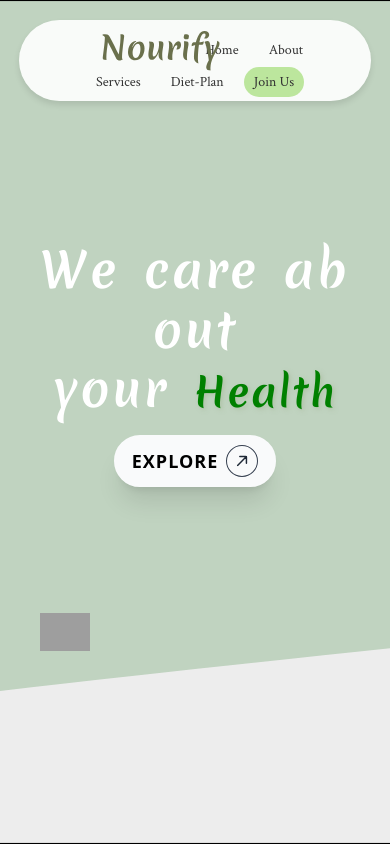
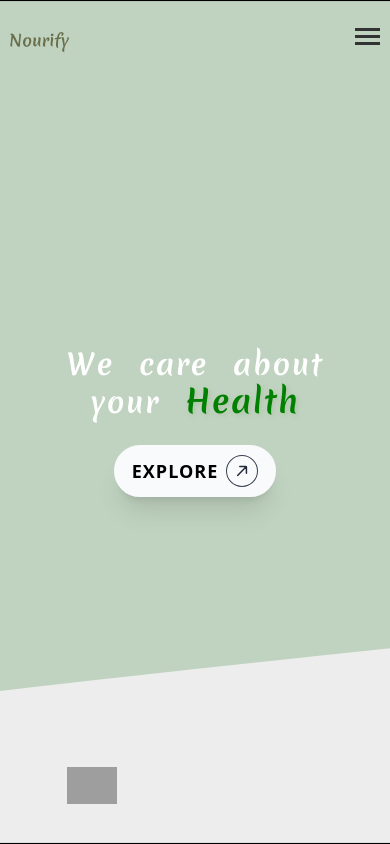
Before and after one commit to Architagarg1336/Nutrition, a React (Create React App) app in the folder client/: page / in a window 390 px wide. Shown: the top 844 px of the page. Built offline with nearby package versions, Linux system fonts and the light colour scheme; grey boxes are pictures that could not be loaded.

Commit message:
responsiveness added

```diff
--- a/client/src/components/Navbar.js
+++ b/client/src/components/Navbar.js
@@ -4,6 +4,7 @@ import './css/Navbar.css';
 
 function Navbar() {
   const [scrollPosition, setScrollPosition] = useState(0);
+  const [isMenuOpen, setIsMenuOpen] = useState(false);
 
   useEffect(() => {
     const handleScroll = () => {
@@ -21,24 +22,31 @@ function Navbar() {
     top: `${Math.max(4, 8 - scrollPosition / 4)}px`,
   };
 
+  const toggleMenu = () => {
+    setIsMenuOpen(!isMenuOpen);
+  };
+
   return (
     <header className="header">
-      <div className="logo-container">
+      <Link to="/">
+        <img src="./images/logo-no-background.svg" alt="Logo" className="logo" />
+      </Link>
+      <div className="hamburger" onClick={toggleMenu}>
+        <span></span>
+        <span></span>
+        <span></span>
       </div>
-      <nav className="navbar" style={navbarStyle}>
+      <nav className={`navbar ${isMenuOpen ? 'active' : ''}`} style={navbarStyle}>
         <div className="navbar-container">
           <ul className="nav-links">
-        <img src="./images/logo-no-background.svg" alt="Logo" className="logo" />
             <li><Link to="/">Home</Link></li>
             <li><Link to="/about">About</Link></li>
             <li><Link to="/services">Services</Link></li>
             <li><Link to="/diet-plan">Diet-Plan</Link></li>
-              <li><Link to="/login" className="login-button">Join Us</Link></li>
-
+            <li><Link to="/login" className="login-button">Join Us</Link></li>
           </ul>
         </div>
       </nav>
-
     </header>
   );
 }
--- a/client/src/components/css/LandingPage.css
+++ b/client/src/components/css/LandingPage.css
@@ -68,7 +68,7 @@
 }
 
 .typewriter-container .large-text {
-  font-size: 4rem;  /* Significantly increased size */
+  font-size: 4rem;
   font-family: "Merienda", cursive;
   display: inline-block;
 }
@@ -138,46 +138,63 @@
 }
 
 /* Media Queries */
+@media (max-width: 1200px) {
+  .typewriter-container {
+    font-size: 2.5rem;
+  }
+
+  .typewriter-container .large-text {
+    font-size: 3.5rem;
+  }
+
+  .landing-page-slogan {
+    font-size: 4rem;
+  }
+}
+
+@media (max-width: 992px) {
+  .typewriter-container {
+    font-size: 2.2rem;
+  }
+
+  .typewriter-container .large-text {
+    font-size: 3rem;
+  }
+
+  .landing-page-slogan {
+    font-size: 3.5rem;
+  }
+
+  .lemon-glass img {
+    width: 100px;
+  }
+}
+
 @media (max-width: 768px) {
+  .landing-page {
+    justify-content: center;
+  }
+
   .content {
     flex-direction: column;
     align-items: center;
+    justify-content: center;
+    height: 100%;
   }
 
   .text-section {
     text-align: center;
     max-width: 100%;
-    margin-bottom: 20px;
+    top: 0;
+    display: flex;
+    flex-direction: column;
+    justify-content: center;
+    align-items: center;
+    height: 100%;
   }
 
   .image-section {
     display: none;
-  }
-
-  .lemon-glass img {
-    width: 70px;
-  }
-
-  .typewriter-container {
-    font-size: 2.5rem;
-  }
-
-  .typewriter-container .large-text {
-    font-size: 5rem;  /* Adjusted for smaller screens */
-  }
-
-  .landing-page-slogan {
-    font-size: 60px;
-  }
-}
-
-@media (max-width: 480px) {
-  .button-group {
-    flex-direction: column;
-  }
-
-  .lemon-glass img {
-    width: 50px;
   }
 
   .typewriter-container {
@@ -185,31 +202,74 @@
   }
 
   .typewriter-container .large-text {
-    font-size: 3rem;  /* Further adjusted for mobile screens */
+    font-size: 2.5rem;
   }
 
   .landing-page-slogan {
-    font-size: 40px;
+    font-size: 3rem;
+  }
+
+  .lemon-glass img {
+    width: 80px;
+  }
+
+  .button-group {
+    margin-top: 40px;  /* Increased gap between text and button */
   }
 }
-@media (max-width: 480px) {
-  .text-section h1 {
+
+@media (max-width: 576px) {
+  .typewriter-container {
     font-size: 1.8rem;
+  }
+
+  .typewriter-container .large-text {
+    font-size: 2.2rem;
+  }
+
+  .landing-page-slogan {
+    font-size: 2.5rem;
   }
 
   .button-group {
     flex-direction: column;
+    margin-top: 30px;
+  }
+
+  .lemon-glass {
+    bottom: 20px;
+    left: 20px;
+    top: auto;
+  }
+
+  .lemon-glass img {
+    width: 60px;
+  }
+}
+
+@media (max-width: 480px) {
+  .typewriter-container {
+    font-size: 1.5rem;
+  }
+
+  .typewriter-container .large-text {
+    font-size: 1.8rem;
+  }
+
+  .landing-page-slogan {
+    font-size: 2rem;
   }
 
   .lemon-glass img {
     width: 50px;
   }
 
-  .typewriter-container {
-    font-size: 3rem;  /* Increased from 2rem to 3rem */
+  .landing-page-button {
+    padding: 8px 16px;
+    font-size: 0.9rem;
   }
 
-  .landing-page-slogan {
-    font-size: 40px;
+  .button-group {
+    margin-top: 25px;
   }
 }
--- a/client/src/components/css/Navbar.css
+++ b/client/src/components/css/Navbar.css
@@ -1,22 +1,21 @@
 .header {
   position: absolute;
   top: 0;
-  left: 0;
+  left: 20;
   width: 100%;
   z-index: 1000;
   display: flex;
   justify-content: space-between;
-  align-items: flex-start;
-  padding:0px 35px;
+  align-items: center;
+  padding: 0px 35px;
 }
-
 
 .logo {
   height: 40px;
   width: auto;
-  position: relative;
-  left: 30px;
-  top: 2.5px;
+  margin-top: 21%;
+  transition: all 0.3s ease-in-out;
+  margin-right: 5%;
 }
 
 .navbar {
@@ -42,7 +41,6 @@
   margin: 0;
   padding: 0;
   height: 40px;
-
 }
 
 .nav-links li {
@@ -79,38 +77,126 @@
   background-color: #607b2286;
 }
 
+.hamburger {
+  display: none;
+  flex-direction: column;
+  cursor: pointer;
+}
+
+.hamburger span {
+  width: 25px;
+  height: 3px;
+  background-color: #333;
+  margin: 2px 0;
+  transition: 0.4s;
+}
+
+@media (max-width: 1200px) {
+  .nav-links a {
+    font-size: 1.2rem;
+    padding: 8px 12px;
+  }
+
+  .login-button {
+    padding: 15px 40px;
+    font-size: 1.1rem;
+  }
+
+  .logo {
+    height: 35px;
+  }
+}
+
+@media (max-width: 992px) {
+  .header {
+    padding: 0px 20px;
+  }
+
+  .nav-links a {
+    font-size: 1rem;
+    padding: 6px 10px;
+  }
+
+  .login-button {
+    padding: 12px 30px;
+    font-size: 1rem;
+  }
+
+  .logo {
+    height: 30px;
+
+  }
+}
 
 @media (max-width: 768px) {
   .header {
-    flex-direction: column;
-    align-items: center;
-    padding: 10px;
+    flex-wrap: wrap;
+    justify-content: space-between;
+    padding: 10px 20px;
   }
 
-  .logo-container {
-    position: static;
-    margin-bottom: 10px;
+  .logo {
+    height: 25px;
+    order: 1;
+  }
+
+  .hamburger {
+    display: flex;
+    order: 2;
   }
 
   .navbar {
-    position: static;
-    width: 95%;
-    transform: none;
+    width: 100%;
+    order: 3;
   }
 
-  .login-container {
-    position: static;
+  .navbar-container {
+    display: none;
+    padding: 10px;
+    border-radius: 10px;
     margin-top: 10px;
   }
 
   .nav-links {
-    flex-wrap: wrap;
-    justify-content: center;
+    flex-direction: column;
     height: auto;
   }
 
+  .nav-links li {
+    margin: 10px 0;
+  }
+
   .nav-links a {
-    padding: 6px 10px;
-    font-size: 14px;
+    font-size: 1rem;
+    padding: 8px 12px;
+  }
+
+  .login-button {
+    padding: 10px 20px;
+    font-size: 0.9rem;
+  }
+
+  .navbar.active .navbar-container {
+    display: block;
   }
 }
+
+@media (max-width: 576px) {
+  .header {
+    padding: 5px 10px;
+  }
+
+  .logo {
+    height: 20px;
+  }
+
+  .nav-links a {
+    font-size: 0.9rem;
+    padding: 6px 10px;
+  }
+
+  .login-button {
+    padding: 8px 16px;
+    font-size: 0.8rem;
+  }
+}
```
